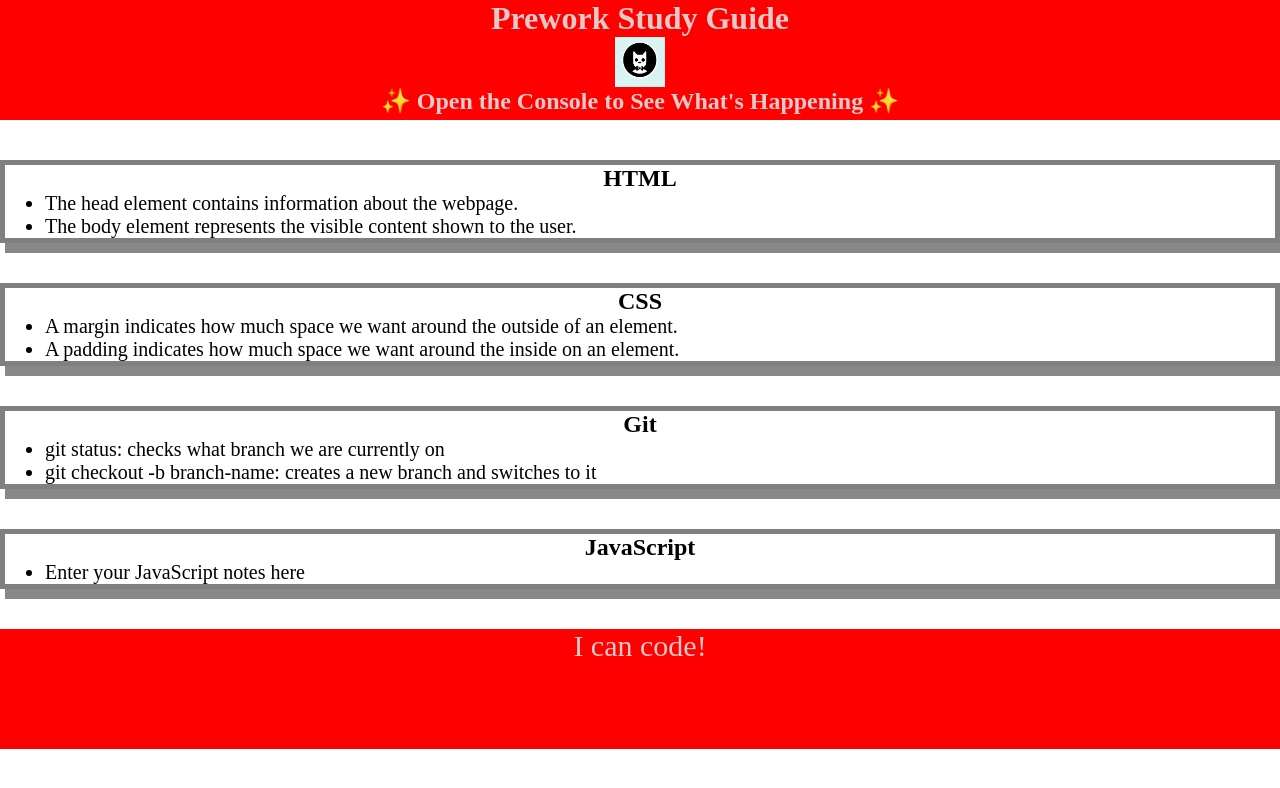
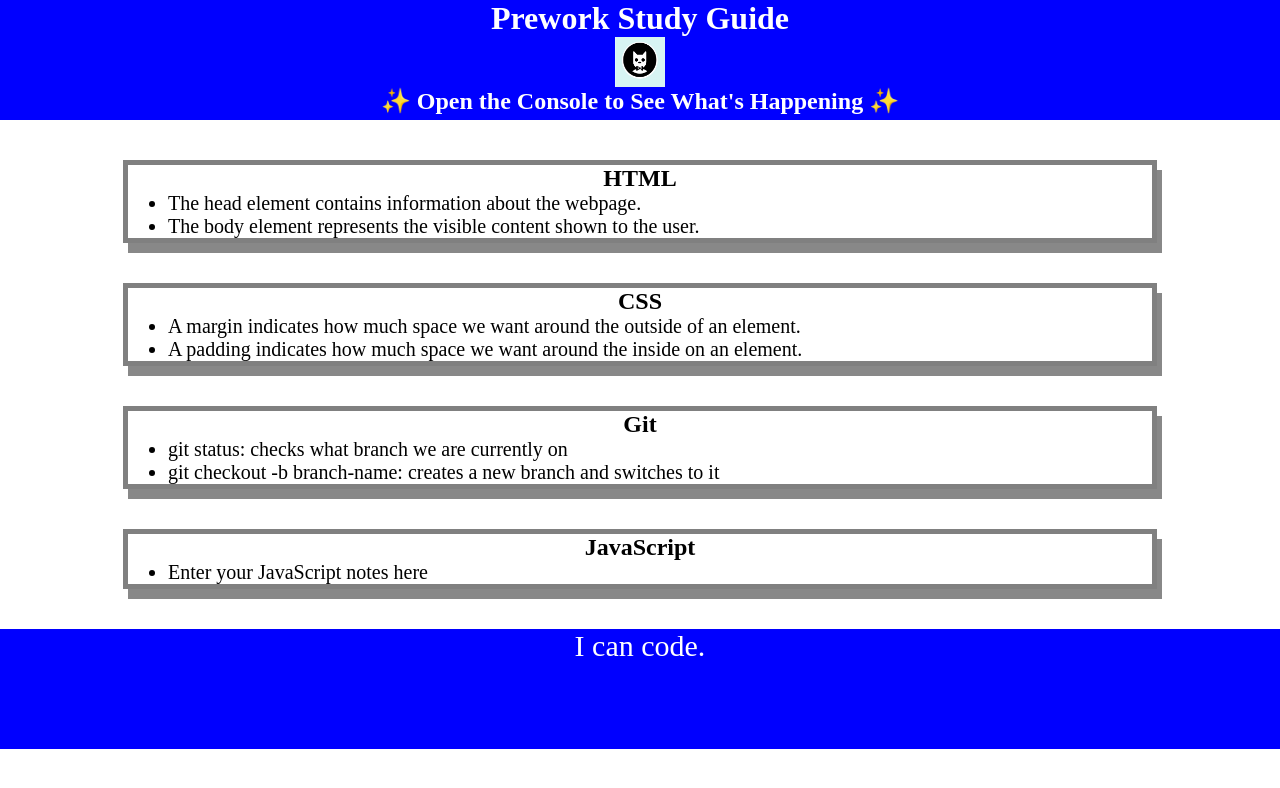
Before and after one commit to kirchnerdev22/prework-study-guide, a plain HTML site: page index.html in a window 1280 px wide. Drawn offline with Linux system fonts and the light colour scheme.

Commit message:
updated readme

```diff
--- a/assets/style.css
+++ b/assets/style.css
@@ -7,8 +7,8 @@ header,
 footer {
     width: 100%;
     height: 120px;
-    background-color: rgb(255, 0, 0);
-    color: rgb(228, 201, 201);
+    background-color: blue;
+    color:white;
 }
 
 h1,
@@ -35,7 +35,7 @@ p {
   }
 
   .card {
-    width: %;
+    width: 80%;
     margin: 40px auto;
     border: 5px solid gray;
     box-shadow: 5px 10px #888888;
--- a/index.html
+++ b/index.html
@@ -50,7 +50,7 @@
     </main>
 
     <footer>
-      <p>I can code!</p>
+      <p>I can code.</p>
     </footer>
     <script src="./assets/script.js"></script>
   </body>
```
Also changed, not shown: 1 other file.
